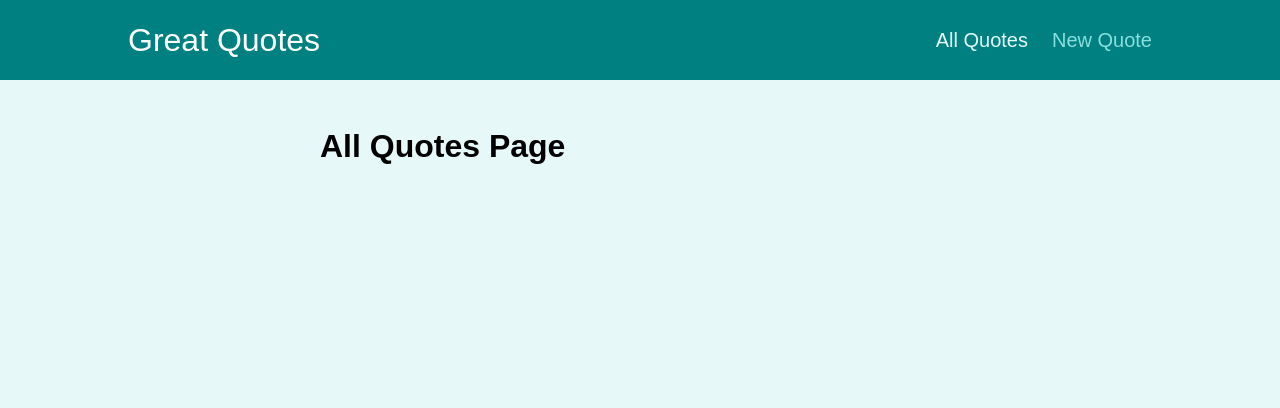
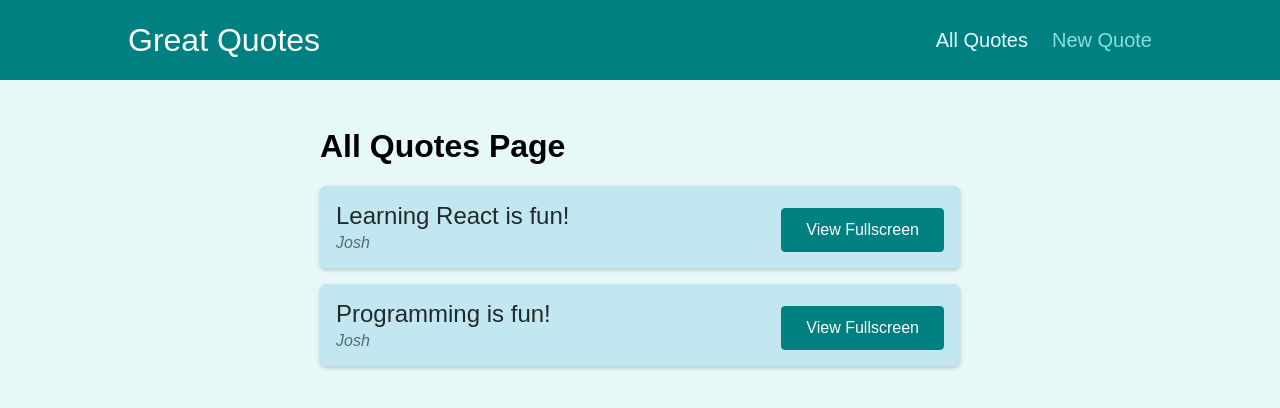
Before and after one commit to Eldres/quotes-with-react-router, a React (Create React App) app: page /quotes in a window 1280 px wide. Shown: the top 408 px of the page. Built offline with nearby package versions, Linux system fonts and the light colour scheme.

Commit message:
added some dummy quote data, and fixed some import statements

```diff
--- a/src/pages/AllQuotes.js
+++ b/src/pages/AllQuotes.js
@@ -1,7 +1,23 @@
+import QuoteList from "../components/quotes/QuoteList";
+
+const DUMMY_QUOTES = [
+  {
+    id: "q1",
+    author: "Josh",
+    text: "Learning React is fun!",
+  },
+  {
+    id: "q2",
+    author: "Josh",
+    text: "Programming is fun!",
+  },
+];
+
 const AllQuotes = () => {
   return (
     <>
       <h1>All Quotes Page</h1>
+      <QuoteList quotes={DUMMY_QUOTES} />
     </>
   );
 };
--- a/src/pages/NewQuote.js
+++ b/src/pages/NewQuote.js
@@ -1,7 +1,12 @@
+import QuoteForm from "../components/quotes/QuoteForm";
+
 const NewQuote = () => {
+  const handleAddQuote = (quoteData) => {
+    console.log(quoteData);
+  };
   return (
     <>
-      <h1>New Quote Page</h1>
+      <QuoteForm onAddQuote={handleAddQuote} />
     </>
   );
 };
```
Also changed, not shown: src/components/quotes/QuoteForm.js (+9 -9 lines).
